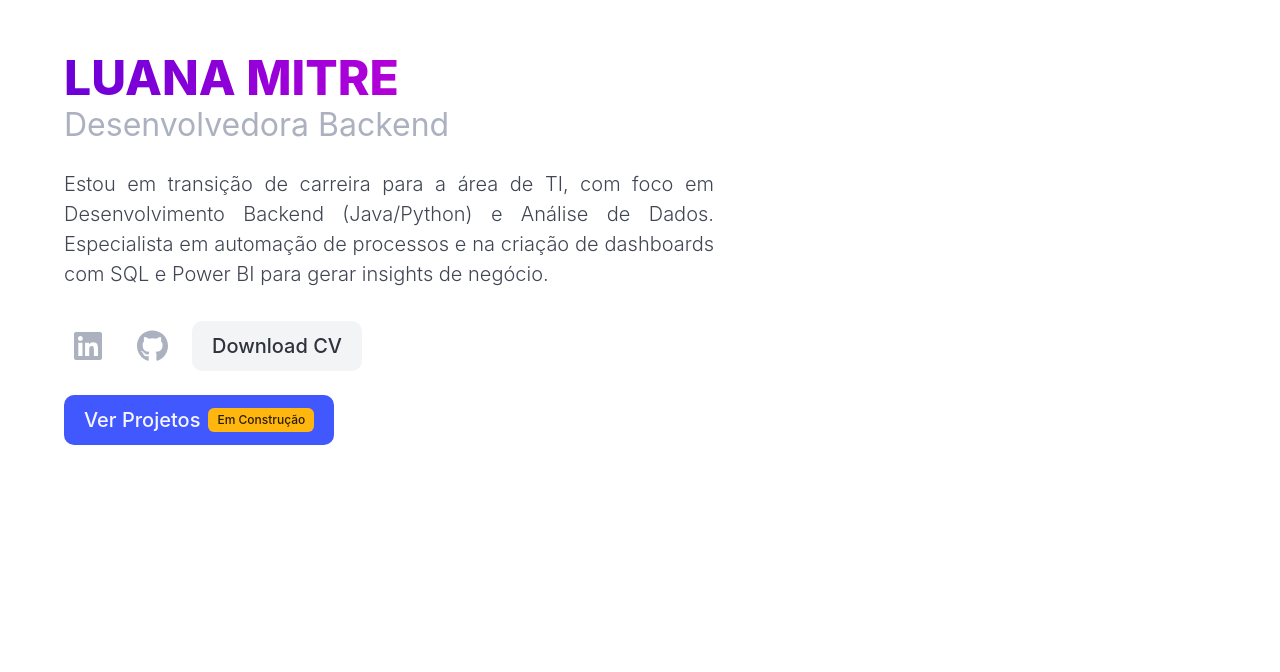
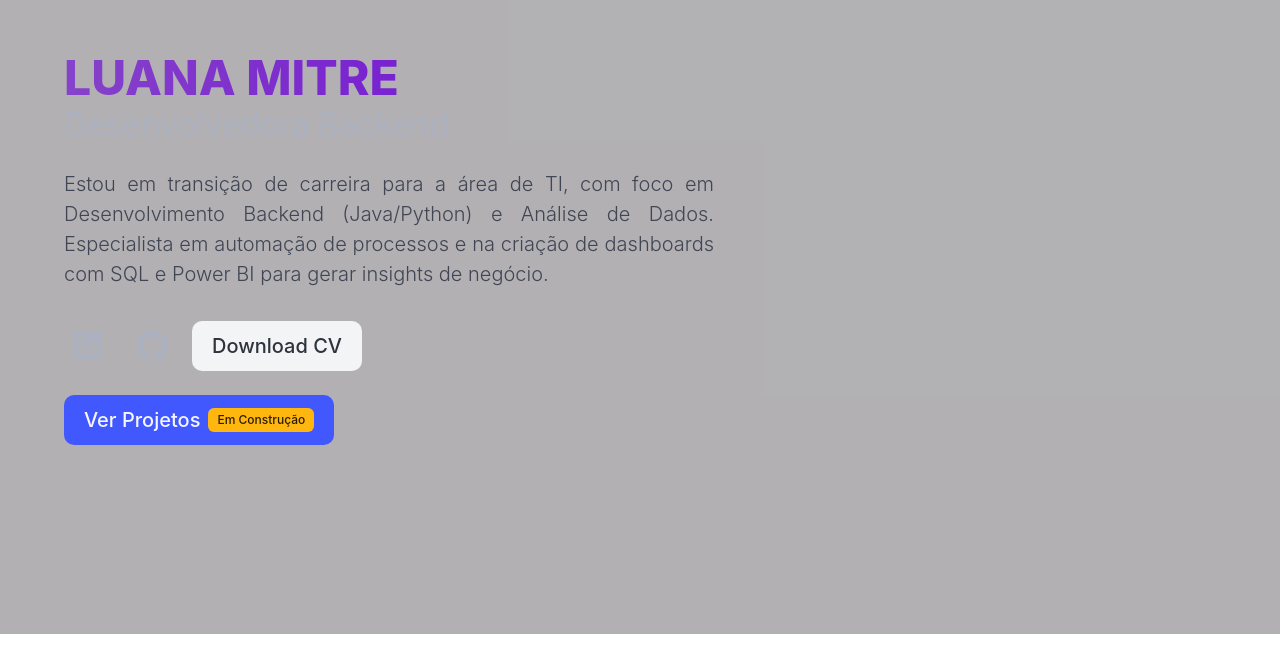
Before and after one commit to LuuhMitre/my-portfolio, a Next.js app: page / in a window 1280 px wide. Shown: the part 114-786 px from the top of the page. Built offline with nearby package versions, Linux system fonts and the light colour scheme.

Commit message:
Update background color.

```diff
--- a/src/app/globals.css
+++ b/src/app/globals.css
@@ -1,12 +1,12 @@
 :root {
-  --background: #ffffff;
-  --foreground: #171717;
+  --background: #27242c5b;
+  --foreground: #ffffff;
 }
 
 @media (prefers-color-scheme: dark) {
   :root {
-    --background: #0a0a0a;
-    --foreground: #ededed;
+    --background: #27242c5b;
+    --foreground: #ffffff;
   }
 }
 
@@ -90,7 +90,7 @@
 
 .title.text-gradient-purple-quatro {
   /* 1. Define o fundo como um degradê linear da esquerda para a direita */
-  background-image: linear-gradient(to right, #6B00D7, #B400D9);
+  background-image: linear-gradient(to right, #6b00d79f, #6b00d7ce);
 
   /* 2. "Corta" o fundo para que ele só ocupe o formato do texto */
   -webkit-background-clip: text;
```
Also changed, not shown: 1 other file (tests, documents, lock files or other folders).
